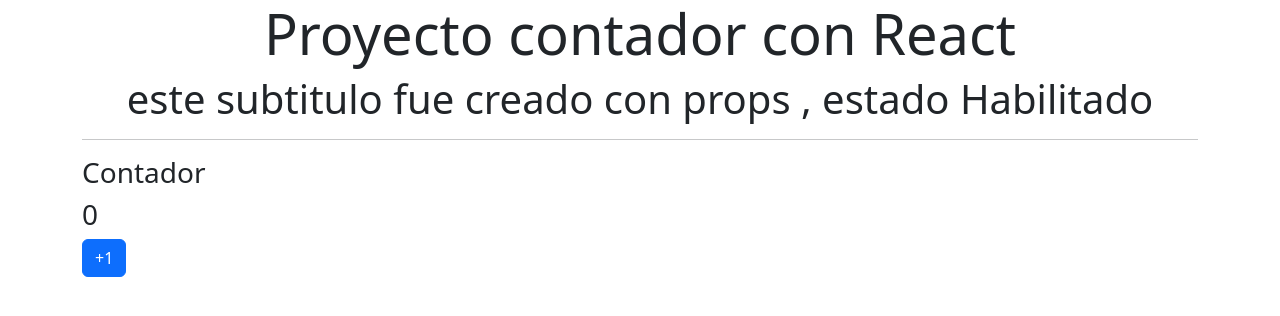
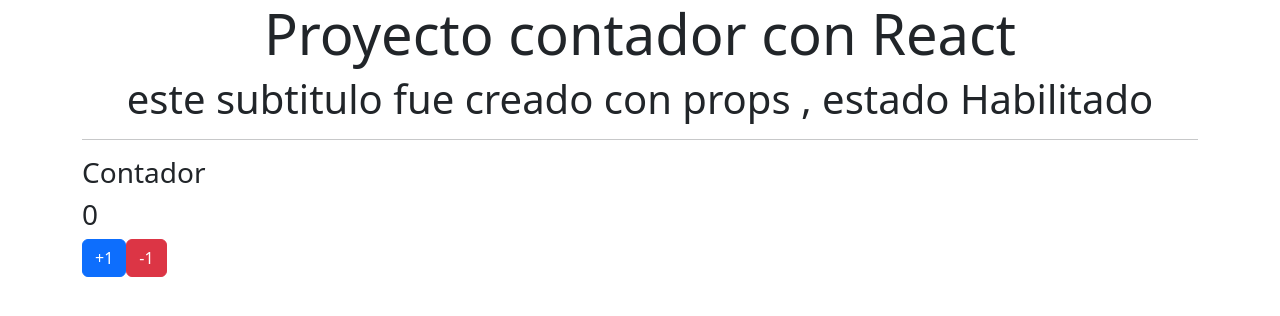
Before and after one commit to lucatoni99/contador-react, a React (Vite) app: page / in a window 1280 px wide. Shown: the top 316 px of the page. Built offline with nearby package versions, Linux system fonts and the light colour scheme.

Commit message:
agrego el boton -1

```diff
--- a/src/componets/Contador.jsx
+++ b/src/componets/Contador.jsx
@@ -10,6 +10,9 @@
       <Button variant="primary" onClick={() => setNumero(numero + 1)}>
         +1
       </Button>
+      <Button variant="danger" onClick={() => setNumero(numero - 1)}>
+        -1
+      </Button>
     </section>
   );
 };
```
